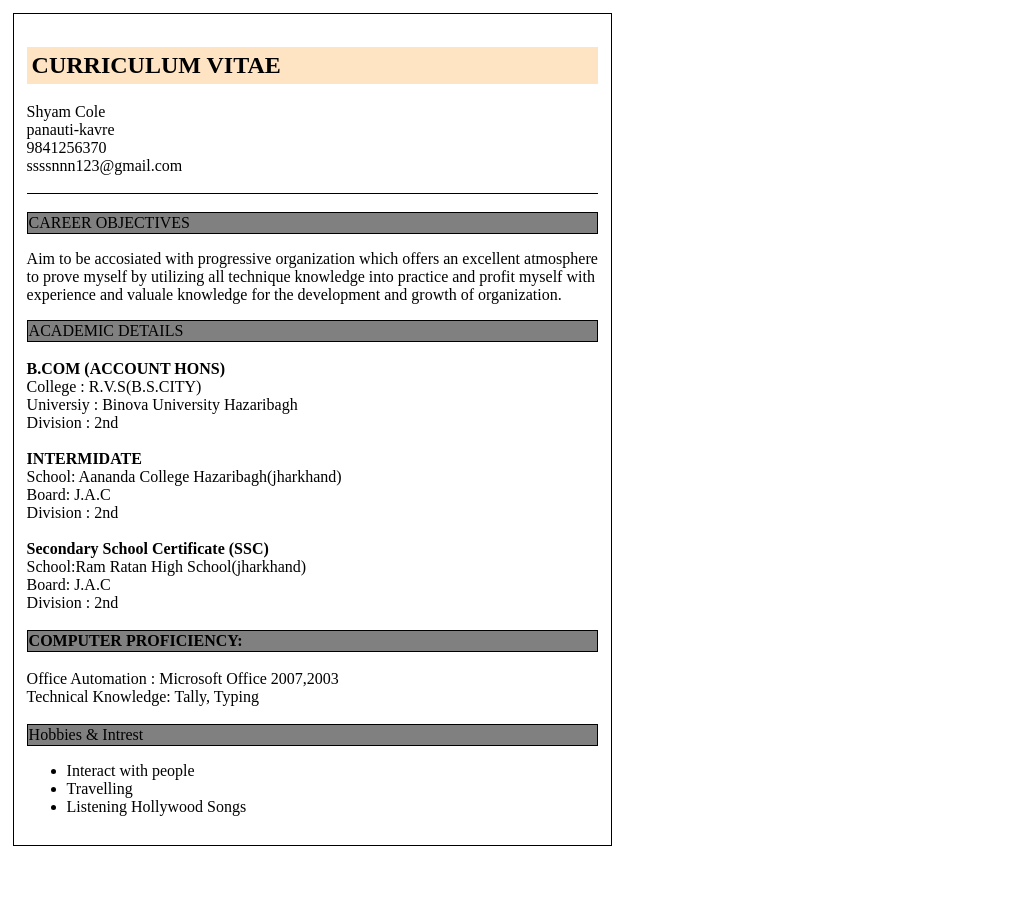
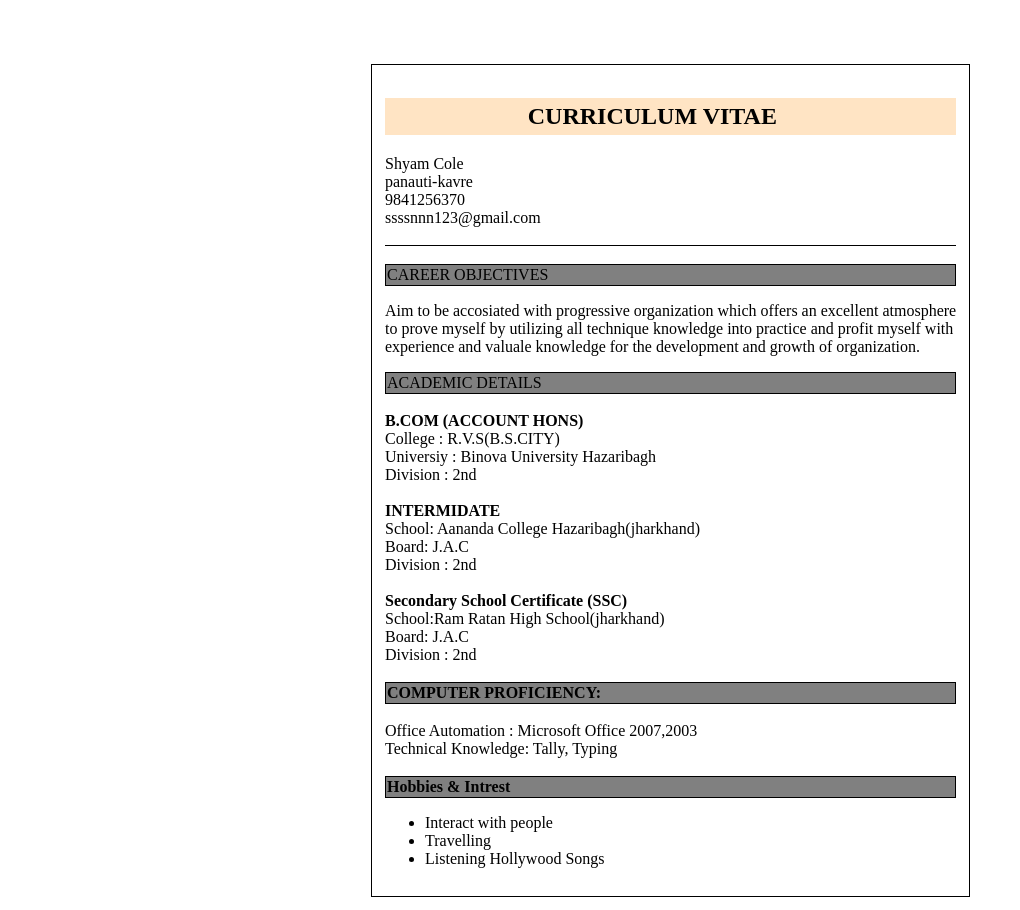
Before and after one commit to mixod/cv-demo-using-props, a React (Vite) app in the folder CV/: page / in a window 1280 px wide. Shown: the whole page, without its empty margins (0-1020 px from the left). Before the commit the page ends 859 px from the top, so only its background shows below. Built offline with nearby package versions, Linux system fonts and the light colour scheme.

Commit message:
fixing issues

```diff
--- a/CV/src/Computer.jsx
+++ b/CV/src/Computer.jsx
@@ -6,8 +6,8 @@ function Computer(props) {
     <><br></br>
     <div className="Heading"><b>COMPUTER PROFICIENCY:</b></div><br></br>
     <div>
-    Office Automation : {officeAutomation}<br></br>
-    Technical Knowledge: {technicalKnowledge} <br></br>
+    Office Automation : {officeAutomation}<br/>
+    Technical Knowledge: {technicalKnowledge} <br/>
     </div>
 
     </>
--- a/CV/src/Hobbies.jsx
+++ b/CV/src/Hobbies.jsx
@@ -3,7 +3,7 @@
 function Hobbies(props) {
   return (
     <div><br></br>
-        <div className="Heading">{props.hobbies}</div>
+        <div className="Heading"><b>{props.hobbies}</b></div>
         <ul>
             <li>Interact with people</li>
             <li>Travelling</li>
--- a/CV/src/header.css
+++ b/CV/src/header.css
@@ -1,19 +1,22 @@
-body{
+body {
   padding: 1%;
   margin: 1%;
   border: 1px solid black;
   width: fit-content;
+  margin-left: 29%;
+  margin-top: 5%;
 }
-.header{
+.header {
   background-color: bisque;
   padding: 5px;
+  padding-left: 25%;
 }
-.line{
+.line {
   width: 100%;
   height: 1px;
   background-color: black;
 }
-.Heading{
+.Heading {
   border: 1px solid black;
   padding: 1px;
   background-color: gray;
```
Lines whose indentation alone changed are shown as unchanged.
